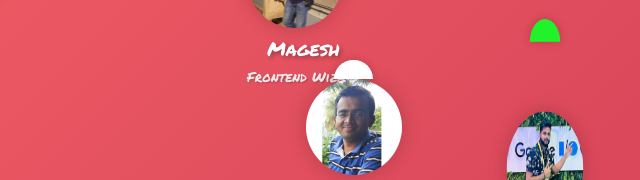
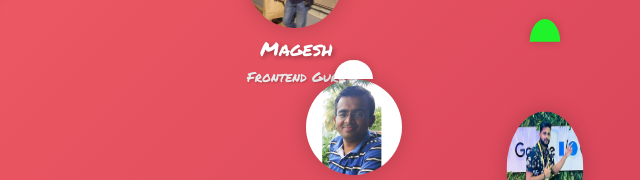
Before and after one commit to inarendran/xseed-tech-team-members, a plain HTML site: page index.html in a window 1280 px wide. Shown: the part 577-757 px from the top of the page, 306-946 px from the left. Drawn offline with Linux system fonts and the light colour scheme.

Commit message:
change magesh subtitle to frontend guru

```diff
--- a/index.html
+++ b/index.html
@@ -164,7 +164,7 @@
         </div>
         <div class="name-container">
             <div class="name">Magesh</div>
-            <div class="subtitle">Frontend Wizard</div>
+            <div class="subtitle">Frontend Guru</div>
         </div>
     </div>
     <div class="ball-container">
```
